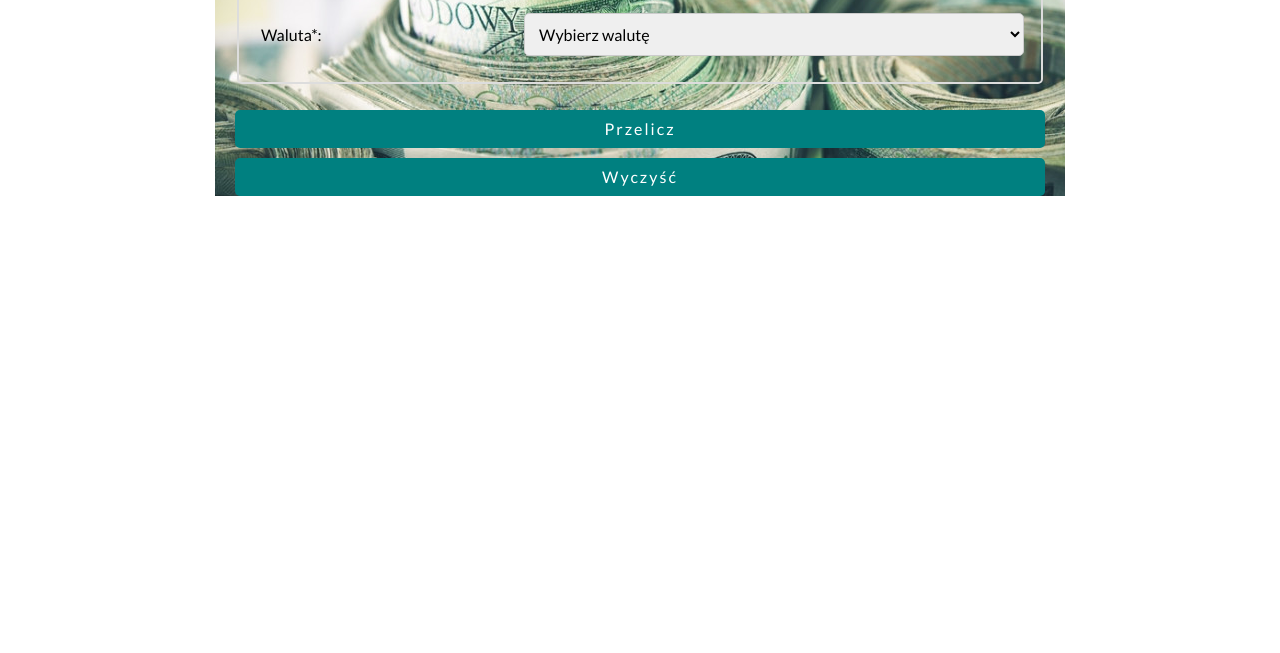
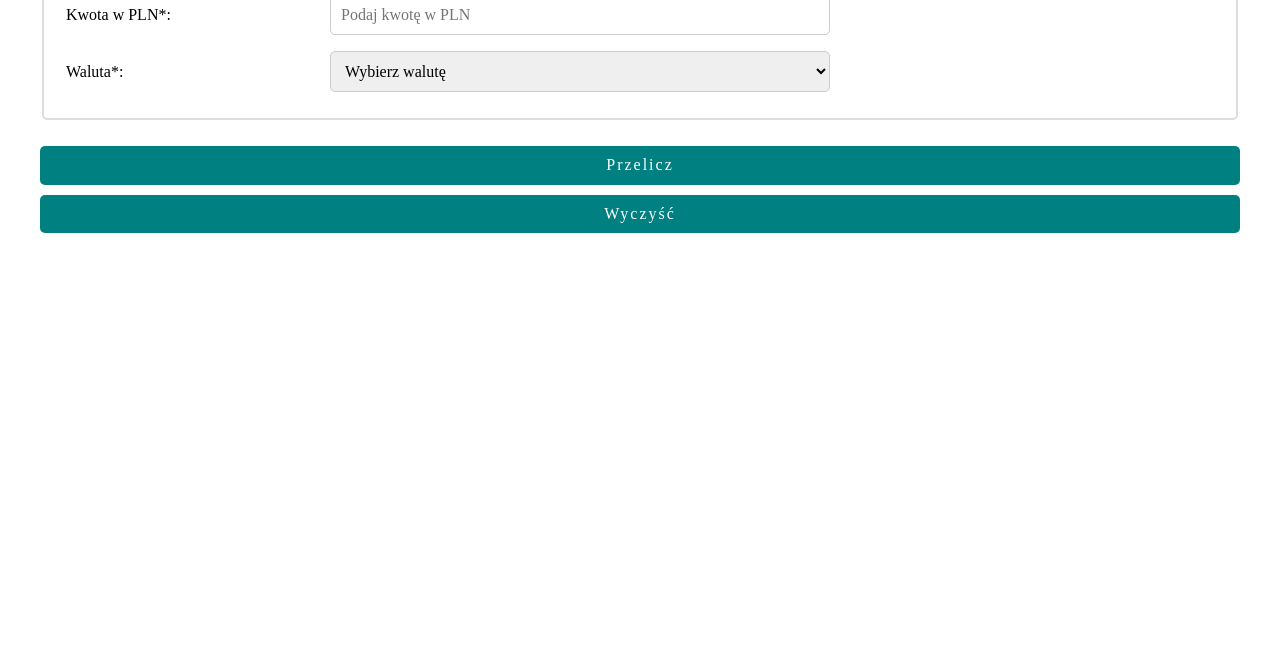
Before and after one commit to Lukasznp88/currency-conventer, a plain HTML site: page index.html in a window 1280 px wide. Shown: the part 147-800 px from the top of the page. Drawn offline with nearby package versions, Linux system fonts and the light colour scheme.

Commit message:
new container style added

```diff
--- a/container.css
+++ b/container.css
@@ -1,7 +1,7 @@
 .container {
-    font-family: 'Lato', sans-serif;
-    max-width: 850px;
-    margin: 0 auto;
+    flex-basis: 700px;
+    background-color: #fff;
+    margin: 60px 20px 0;
     padding: 0 20px;
-    background-image: url("background.jpg");
+    border-radius: 20px;
 }
```
